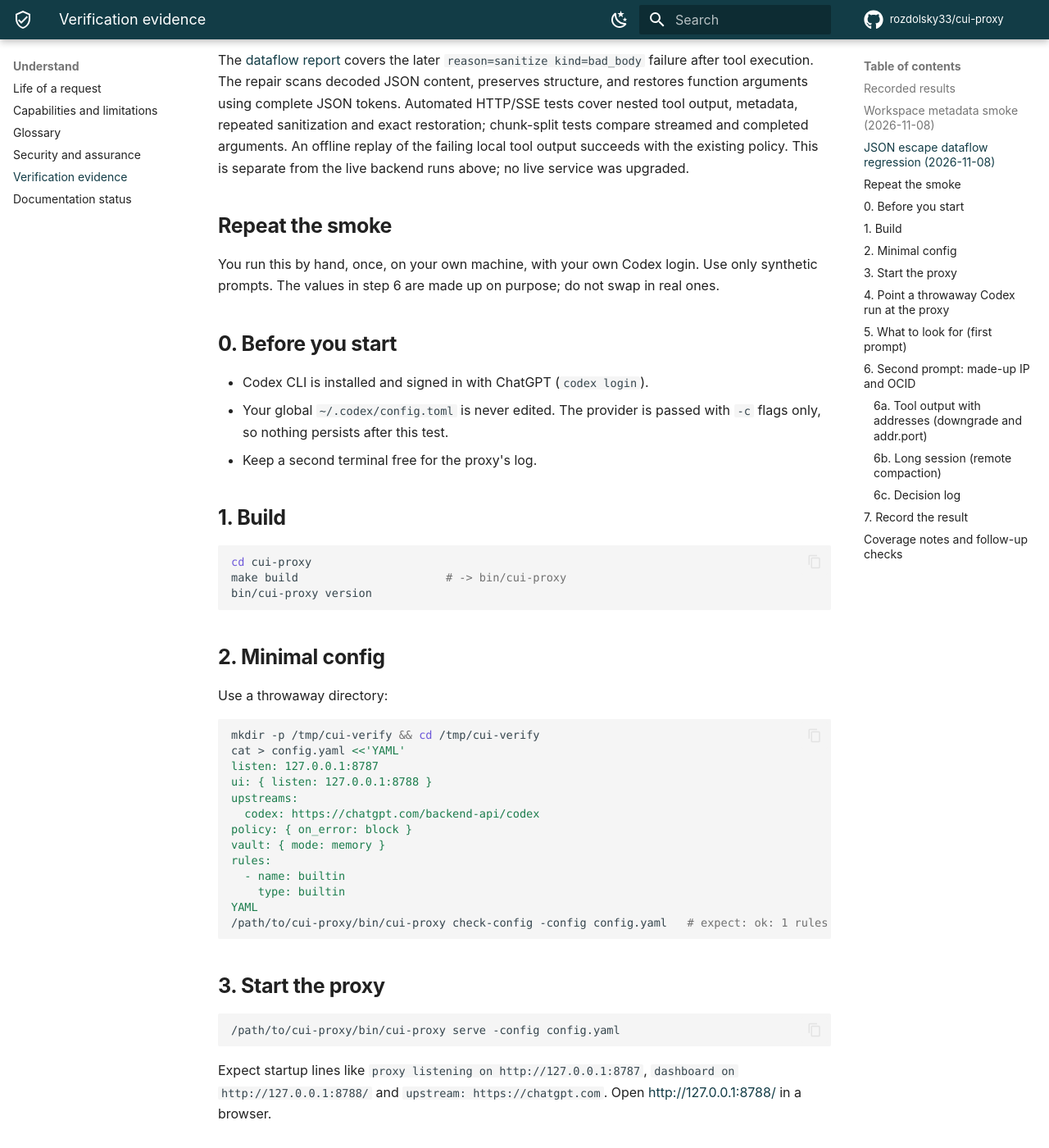
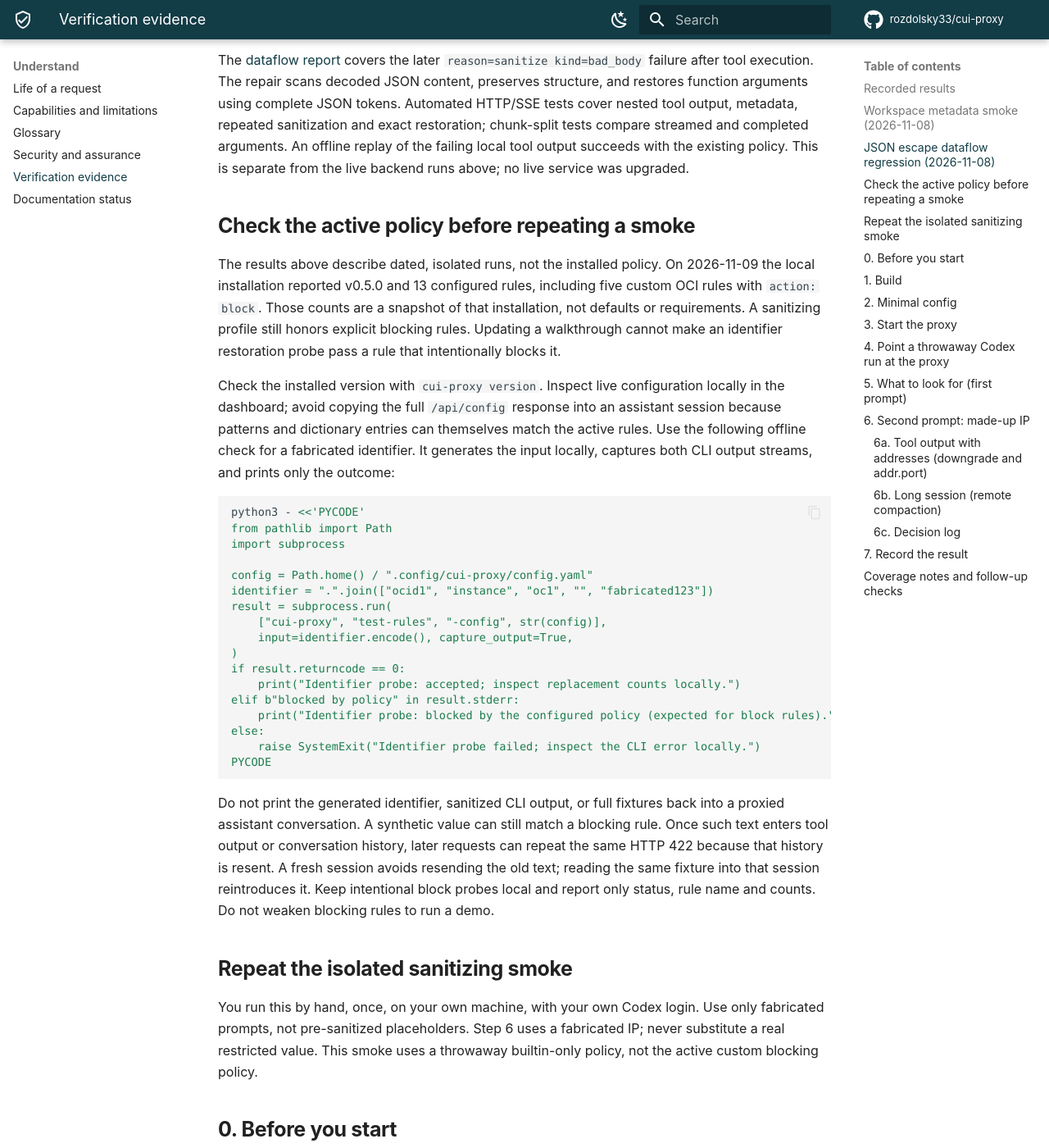
Before and after one commit to rozdolsky33/cui-proxy, an MkDocs documentation site: the page built from docs/verification.md, in a window 1280 px wide and 1400 px high, scrolled down 1731 px. Shown: the whole window at 82% size. Built offline with MkDocs 1.6.1 and Material for MkDocs 9.7.7, drawn with Linux system fonts in a browser that asks for light colours; comment, search, counter and statistics services are not loaded; the version menu is left out; some of the changed text lies outside the part shown.

Commit message:
docs: clarify policy-aware smoke verification

````diff
--- a/docs/verification.md
+++ b/docs/verification.md
@@ -15,7 +15,7 @@ contains versions, case outcomes, metrics, and scope without session credentials
 |---|---|
 | Live routing and authentication | `GET /v1/models` and `POST /v1/responses` returned HTTP 200 |
 | Greeting | Exact reply `CUI_PROXY_LIVE_OK` |
-| IP and OCID restoration | Exact fabricated originals returned: `10.20.30.15` and `ocid1.instance.oc1.phx.anyhqljrabcdefghijklmnop` |
+| IP and OCID restoration | Exact fabricated originals returned: `10.20.30.15` and `the fabricated instance identifier` |
 | Shell tool round trip | Codex executed `printf "host=10.20.30.15 done\n"`; shell output and final reply contained the original fabricated IP |
 | Resent history | The second tool-turn request recorded three IPv4 replacements, covering the restored history/tool output |
 | Decision log | The baseline live-run chain passed `audit verify`; logs contained no fabricated prompt values |
@@ -63,11 +63,56 @@ chunk-split tests compare streamed and completed arguments. An offline replay
 of the failing local tool output succeeds with the existing policy. This is
 separate from the live backend runs above; no live service was upgraded.
 
-## Repeat the smoke
+## Check the active policy before repeating a smoke
+
+The results above describe dated, isolated runs, not the installed policy.
+On 2026-11-09 the local installation reported v0.5.0 and 13 configured rules,
+including five custom OCI rules with `action: block`. Those counts are a
+snapshot of that installation, not defaults or requirements. A sanitizing
+profile still honors explicit blocking rules. Updating a walkthrough cannot
+make an identifier restoration probe pass a rule that intentionally blocks it.
+
+Check the installed version with `cui-proxy version`. Inspect live configuration
+locally in the dashboard; avoid copying the full `/api/config` response into
+an assistant session because patterns and dictionary entries can themselves
+match the active rules. Use the following offline check for a fabricated
+identifier. It generates the input locally, captures both CLI output streams,
+and prints only the outcome:
+
+```sh
+python3 - <<'PYCODE'
+from pathlib import Path
+import subprocess
+
+config = Path.home() / ".config/cui-proxy/config.yaml"
+identifier = ".".join(["ocid1", "instance", "oc1", "", "fabricated123"])
+result = subprocess.run(
+    ["cui-proxy", "test-rules", "-config", str(config)],
+    input=identifier.encode(), capture_output=True,
+)
+if result.returncode == 0:
+    print("Identifier probe: accepted; inspect replacement counts locally.")
+elif b"blocked by policy" in result.stderr:
+    print("Identifier probe: blocked by the configured policy (expected for block rules).")
+else:
+    raise SystemExit("Identifier probe failed; inspect the CLI error locally.")
+PYCODE
+```
+
+Do not print the generated identifier, sanitized CLI output, or full fixtures
+back into a proxied assistant conversation. A synthetic value can still match
+a blocking rule. Once such text enters tool output or conversation history,
+later requests can repeat the same HTTP 422 because that history is resent.
+A fresh session avoids resending the old text; reading the same fixture into
+that session reintroduces it. Keep intentional block probes local and report
+only status, rule name and counts. Do not weaken blocking rules to run a demo.
+
+## Repeat the isolated sanitizing smoke
 
 You run this by hand, once, on your own machine, with your own Codex login.
-Use only synthetic prompts. The values in step 6 are made up on purpose; do
-not swap in real ones.
+Use only fabricated prompts, not pre-sanitized placeholders. Step 6 uses a
+fabricated IP; never substitute a real restricted value. This smoke uses a
+throwaway builtin-only policy, not the active custom blocking policy.
 
 ## 0. Before you start
 
@@ -86,13 +131,14 @@ bin/cui-proxy version
 
 ## 2. Minimal config
 
-Use a throwaway directory:
+Use a throwaway directory and unused ports (18787/18788 below) so the
+existing proxy and its policy stay active. Stop if either port is occupied:
 
 ```sh
 mkdir -p /tmp/cui-verify && cd /tmp/cui-verify
 cat > config.yaml <<'YAML'
-listen: 127.0.0.1:8787
-ui: { listen: 127.0.0.1:8788 }
+listen: 127.0.0.1:18787
+ui: { listen: 127.0.0.1:18788 }
 upstreams:
   codex: https://chatgpt.com/backend-api/codex
 policy: { on_error: block }
@@ -110,9 +156,9 @@ YAML
 /path/to/cui-proxy/bin/cui-proxy serve -config config.yaml
 ```
 
-Expect startup lines like `proxy listening on http://127.0.0.1:8787`,
-`dashboard on http://127.0.0.1:8788/` and `upstream: https://chatgpt.com`.
-Open <http://127.0.0.1:8788/> in a browser.
+Expect startup lines like `proxy listening on http://127.0.0.1:18787`,
+`dashboard on http://127.0.0.1:18788/` and `upstream: https://chatgpt.com`.
+Open <http://127.0.0.1:18788/> in a browser.
 
 ## 4. Point a throwaway Codex run at the proxy
 
@@ -122,7 +168,7 @@ In a second terminal, from an empty scratch directory:
 mkdir -p /tmp/cui-verify/work && cd /tmp/cui-verify/work
 codex exec \
   -c 'model_provider="cui-proxy"' \
-  -c 'model_providers.cui-proxy={name="cui-proxy",base_url="http://127.0.0.1:8787/v1",wire_api="responses",requires_openai_auth=true}' \
+  -c 'model_providers.cui-proxy={name="cui-proxy",base_url="http://127.0.0.1:18787/v1",wire_api="responses",requires_openai_auth=true}' \
   "say hi" </dev/null
 ```
 
@@ -146,30 +192,30 @@ If something fails, check these in order:
 |---|---|
 | Codex prints a 404 from the upstream, or the feed shows status 404 | The path mapping is wrong. The proxy sends `POST <upstream base> + /responses`, i.e. `https://chatgpt.com/backend-api/codex/responses`. Find the path Codex uses without the proxy (e.g. `RUST_LOG=codex_core=debug codex exec "say hi" </dev/null` against the default provider, and look for the request URL; debug logs can contain auth headers, so do not share them and delete them afterwards). Then change either `upstreams.codex` in the config (the base) or the route's `UpstreamPath` in `internal/adapter/codex/codex.go` (`Match`), and the "Point Codex at the proxy" section of [configuration.md](configuration.md) to match. `GET /v1/models` maps to `<base>/models` the same way. |
 | 401 / 403 from the upstream | The auth headers did not arrive. Check that `requires_openai_auth=true` is in the `-c` flag. The proxy forwards `Authorization` and `Chatgpt-Account-Id` untouched. |
+| 422 `policy` / `rule_match` block | A rule intentionally blocks matching content, including fabricated fixtures in tool output or resent history. Run intentional block checks locally with captured output; use a fresh session if history already contains the trigger. See the active-policy check above. |
 | 422 `header` block | Codex `workspaces` and `cwd` metadata is sanitized using the active rules. Strict/block rules, malformed or oversized metadata, and detected values in unchanged metadata fields, other headers or queries still block. Inspect the reported kind and rule; do not disable email detection to allow SSH Git remotes. |
 | 422 `sanitize` / `unrestorable` block | The body could not be sanitized. The error message and the log line name a kind and the rule, e.g. `reason=sanitize kind=pool_exhausted rule=builtin.ipv4`; see [Block diagnostics](block-diagnostics.md). No value is ever printed. |
 | 403 `route` on an unexpected POST path, typically after a long session | Codex called an endpoint the adapter does not know, most likely remote compaction (it advertises `X-Codex-Beta-Features: remote_compaction_v2`; the path may be e.g. `/v1/responses/compact`). The feed shows the path as `(unmatched)`; find the real path with the debug log as in the 404 row. Add it as a `KindSanitize` route in `Match` in `internal/adapter/codex/codex.go` (its body is the same kind of history, so the request sanitizer applies). Note that a successful non-SSE response is refused until the adapter supports safe restoration for that format. |
 | 502 `upstream_redirect` | The upstream answered with a 3xx. The proxy never relays redirects, so the base URL is probably wrong (see the 404 row). |
 | 502 `stream_rewrite` or a stream cut mid-answer | An SSE event the rewriter could not handle. Note the event names from the open items below and report them. |
 
-## 6. Second prompt: made-up IP and OCID
+## 6. Second prompt: made-up IP
 
 ```sh
 codex exec \
   -c 'model_provider="cui-proxy"' \
-  -c 'model_providers.cui-proxy={name="cui-proxy",base_url="http://127.0.0.1:8787/v1",wire_api="responses",requires_openai_auth=true}' \
-  "Reply with exactly this text and nothing else: host 10.20.30.15 instance ocid1.instance.oc1.phx.anyhqljrabcdefghijklmnop" </dev/null
+  -c 'model_providers.cui-proxy={name="cui-proxy",base_url="http://127.0.0.1:18787/v1",wire_api="responses",requires_openai_auth=true}' \
+  "Reply with exactly this text and nothing else: host 10.20.30.15" </dev/null
 ```
 
 Expect:
 
-- The dashboard counts at least `builtin.ipv4: 1` and `builtin.ocid: 1`
-  (metrics and the feed entry). `vault_size` grows by 2 or more.
-- Codex's answer shows the ORIGINAL made-up values (`10.20.30.15` and the
-  ocid). The model only ever saw synthetics (`192.0.2.x` / `198.51.100.x` /
-  `203.0.113.x` and an `ocid1.…ocsynth…` value), and the proxy restored them.
-  If the answer shows a synthetic instead, restoration missed an event type.
-  Note which one (see open items).
+- The dashboard records at least one `builtin.ipv4` replacement.
+  `vault_size` grows by at least one mapping.
+- Codex's answer shows the original fabricated IP, `10.20.30.15`.
+  The model received a synthetic address and the proxy restored it.
+  If the answer still contains a synthetic address, restoration missed an
+  event type. Record which one (see coverage notes).
 - The proxy log shows no IP or OCID, only rule names and counts.
 
 Optional tool-call check (the main restore path): ask
@@ -186,7 +232,7 @@ address, a `label:fe80::1` form and tcpdump-style text (all made up):
 ```sh
 codex exec \
   -c 'model_provider="cui-proxy"' \
-  -c 'model_providers.cui-proxy={name="cui-proxy",base_url="http://127.0.0.1:8787/v1",wire_api="responses",requires_openai_auth=true}' \
+  -c 'model_providers.cui-proxy={name="cui-proxy",base_url="http://127.0.0.1:18787/v1",wire_api="responses",requires_openai_auth=true}' \
   "Run: printf 'addr fd12:3456:789a::5 id:fe80::1\nIP 10.20.30.15.443 > 10.20.30.16.51234: Flags [S]\n' and then tell me which addresses appear" </dev/null
 ```
 
````
Also changed, not shown: docs/troubleshooting.md (+13 -0 lines), 1 other file.
